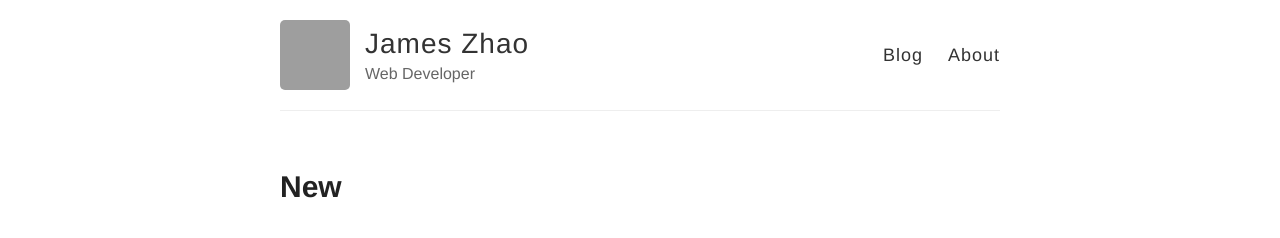
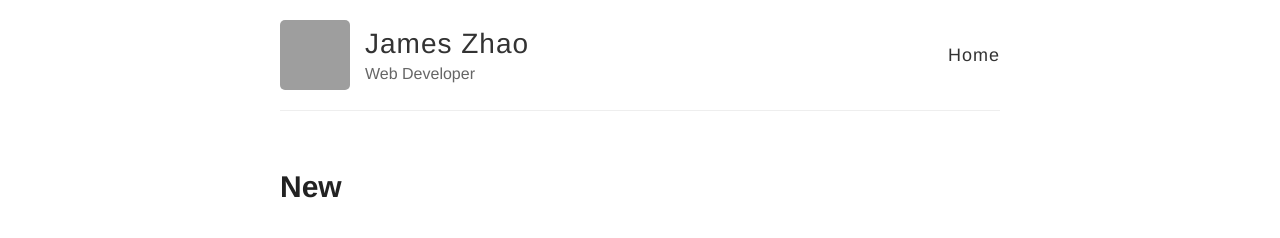
Before and after one commit to jameskzhao/site, a Jekyll site: the page built from _posts/2014-3-3-New.md, in a window 1280 px wide. Shown: the top 238 px of the page. Built offline with Jekyll 4.4.1, drawn with Linux system fonts in a browser that asks for light colours; our own code applies the rules of GitHub Pages for plain Markdown files; grey boxes are pictures that could not be loaded.

Commit message:
Update default.html

```diff
--- a/_layouts/default.html
+++ b/_layouts/default.html
@@ -27,8 +27,7 @@
           </div>
 
           <nav>
-            <a href="{{ site.baseurl }}/">Blog</a>
-            <a href="{{ site.baseurl }}/about">About</a>
+            <a href="{{ site.baseurl }}/">Home</a>
           </nav>
         </header>
       </div>
```
